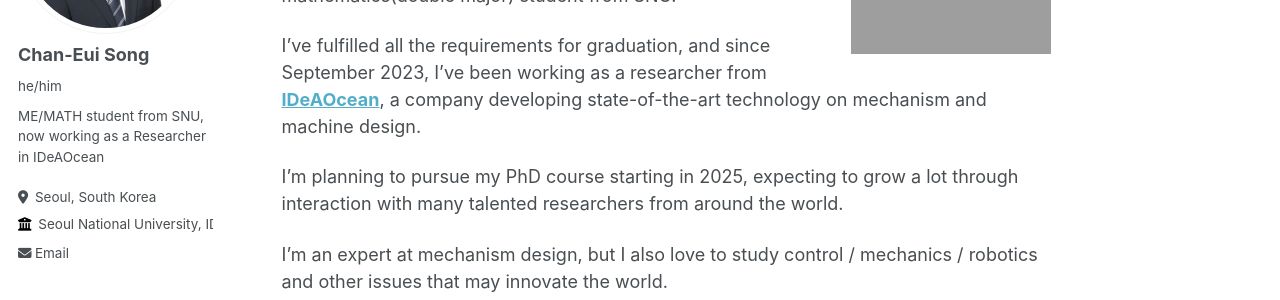
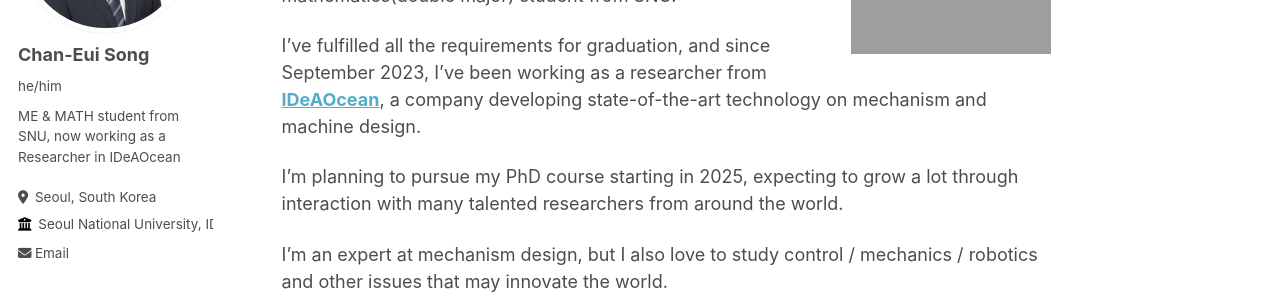
Before and after one commit to cksdml1014/chanisong, a Jekyll site: the page built from _pages/about.md, in a window 1280 px wide. Shown: the part 244-544 px from the top of the page. Built offline with Jekyll 4.4.1, drawn with Linux system fonts in a browser that asks for light colours.

```diff
--- a/_config.yml
+++ b/_config.yml
@@ -24,7 +24,7 @@ author:
   avatar           : "profile2.jpg"
   name             : "Chan-Eui Song"
   pronouns         : "he/him"# example: "she/her"
-  bio              : "ME/MATH student from SNU, now working as a Researcher in IDeAOcean"
+  bio              : "ME & MATH student from SNU, now working as a Researcher in IDeAOcean"
   location         : "Seoul, South Korea"
   employer         : "Seoul National University, IDeAOcean"
   uri              : # URL
```
